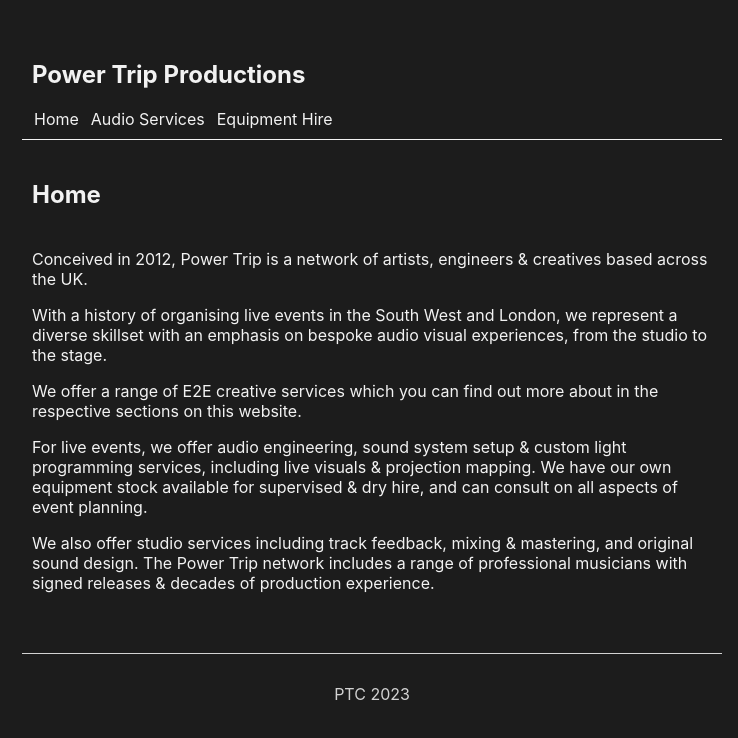
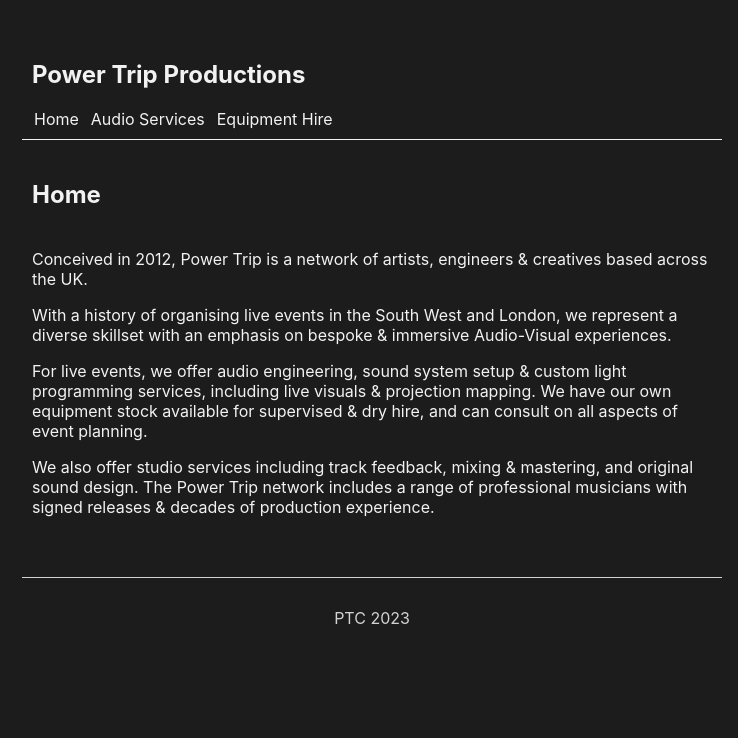
Before and after one commit to scrhz/power-trip-web, a Next.js app: page / in a window 1280 px wide. Shown: the top 738 px of the page, without its empty margins (268-1006 px from the left). Built offline with nearby package versions, Linux system fonts and the light colour scheme; a web font is replaced by a local one.

Commit message:
Reformat cards to support packages and short description

```diff
--- a/src/pages/index.tsx
+++ b/src/pages/index.tsx
@@ -9,11 +9,7 @@ export default () => {
             <p>
                 With a history of organising live events in the South West and
                 London, we represent a diverse skillset with an emphasis on
-                bespoke audio visual experiences, from the studio to the stage.
-            </p>
-            <p>
-                We offer a range of E2E creative services which you can find out
-                more about in the respective sections on this website.
+                bespoke & immersive Audio-Visual experiences.
             </p>
             <p>
                 For live events, we offer audio engineering, sound system setup
```
Also changed, not shown: src/components/product-card.tsx (+9 -4 lines).
